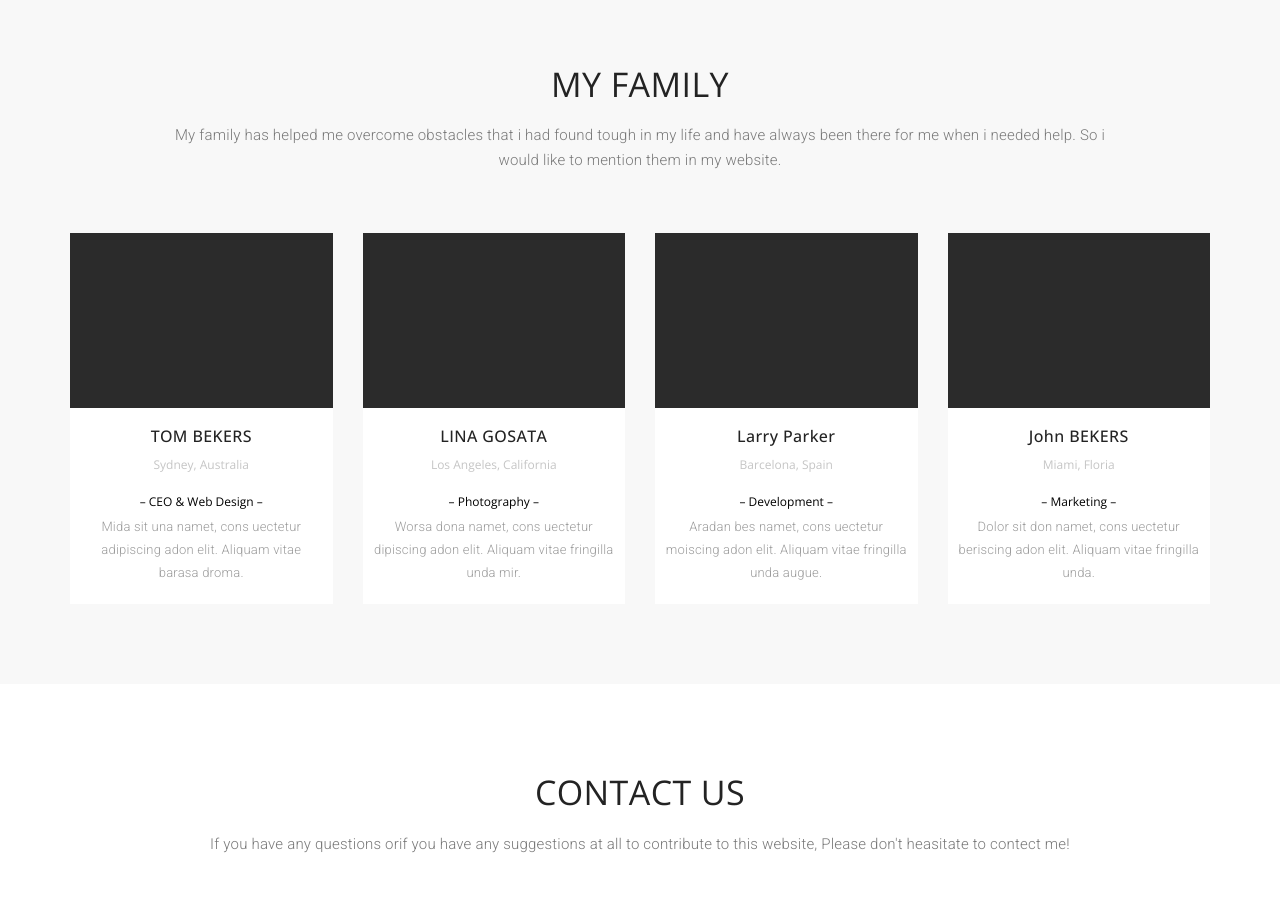
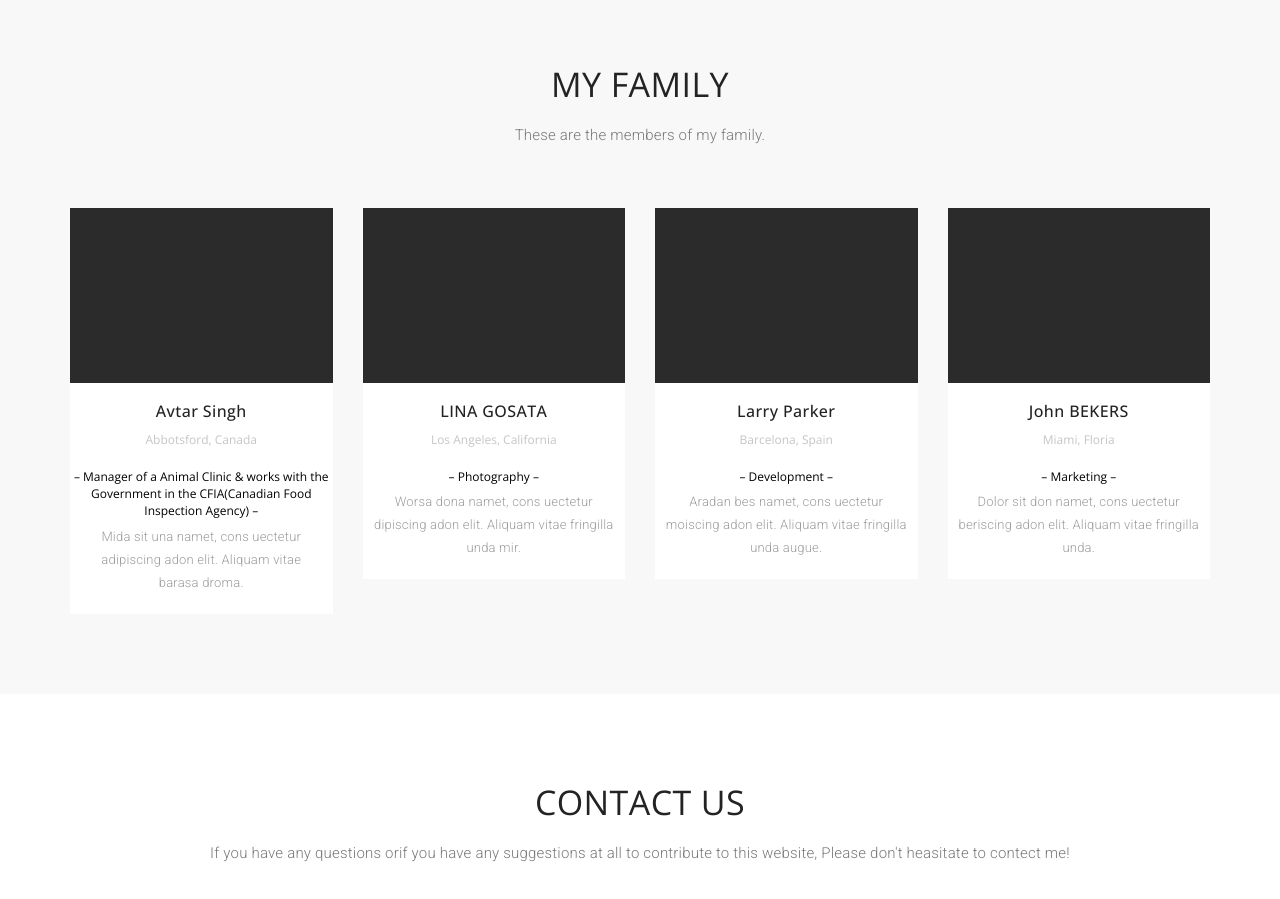
Before and after one commit to sukhmansingh/Personal-Website, a plain HTML site: page Index.HTML in a window 1280 px wide. Shown: the part 3420-4319 px from the top of the page. Drawn offline with nearby package versions, Linux system fonts and the light colour scheme; a web font is replaced by a local one.

Commit message:
I have created the texts for who i am, and i have also have put in my statistics for my achievements

```diff
--- a/Index.HTML
+++ b/Index.HTML
@@ -370,7 +370,7 @@
           <div class="col-lg-12 text-center">
             <div class="section-title">
               <h2>My Family</h2>
-              <p>My family has helped me overcome obstacles that i had found tough in my life and have always been there for me when i needed help. So i would like to mention them in my website.</p>
+              <p>These are the members of my family.</p>
             </div>
           </div>
         </div>
@@ -382,9 +382,9 @@
                 <img src="images/demo/author-2.jpg" class="img-responsive" alt="author">
               </div>
               <div class="team-text">
-                <h3>TOM BEKERS</h3>
-                <div class="team-location">Sydney, Australia</div>
-                <div class="team-position">– CEO & Web Design –</div>
+                <h3>Avtar Singh</h3>
+                <div class="team-location">Abbotsford, Canada</div>
+                <div class="team-position">– Manager of a Animal Clinic & works with the Government in the CFIA(Canadian Food Inspection Agency) –</div>
                 <p>Mida sit una namet, cons uectetur adipiscing adon elit. Aliquam vitae barasa droma.</p>
               </div>
             </div>
```
